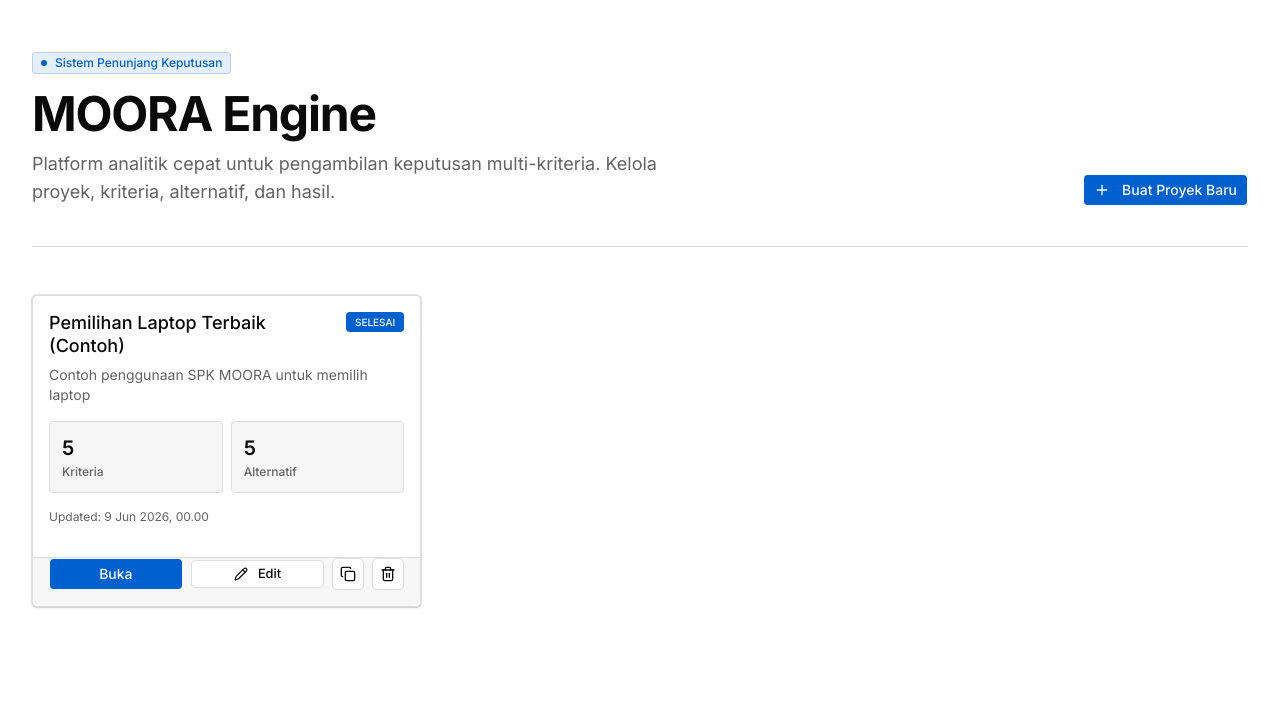
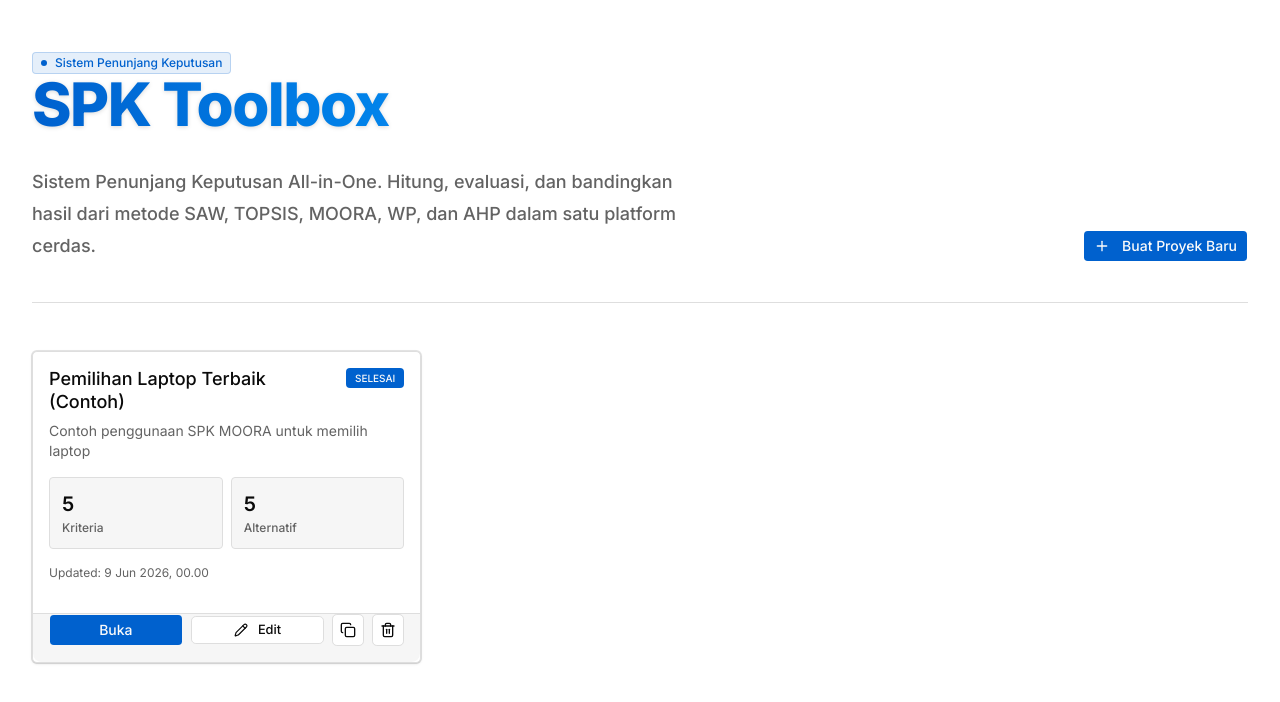
Before and after one commit to fredyyfajarr/spk-toolbox, a Next.js app: page / in a window 1280 px wide. Shown: the top 702 px of the page. Built offline with nearby package versions, Linux system fonts and the light colour scheme.

Commit message:
chore: Rename MOORA Engine to SPK Toolbox branding

```diff
--- a/src/app/layout.tsx
+++ b/src/app/layout.tsx
@@ -16,8 +16,8 @@ const geistMono = Geist_Mono({
 });
 
 export const metadata: Metadata = {
-  title: "SPK MOORA",
-  description: "Aplikasi Sistem Penunjang Keputusan berbasis metode MOORA",
+  title: "SPK Toolbox",
+  description: "Platform Sistem Penunjang Keputusan All-in-One Multi Metode",
 };
 
 export default function RootLayout({
--- a/src/app/page.tsx
+++ b/src/app/page.tsx
@@ -16,11 +16,11 @@ export default function Home() {
             <span className="flex size-1.5 rounded-full bg-primary mr-2" />
             Sistem Penunjang Keputusan
           </div>
-          <h1 className="mt-4 text-4xl font-bold tracking-tight md:text-5xl text-foreground">
-            MOORA Engine
+          <h1 className="text-4xl font-extrabold tracking-tight sm:text-6xl text-transparent bg-clip-text bg-gradient-to-r from-primary to-blue-400 drop-shadow-sm pb-2">
+            SPK Toolbox
           </h1>
-          <p className="mt-3 text-lg text-muted-foreground">
-            Platform analitik cepat untuk pengambilan keputusan multi-kriteria. Kelola proyek, kriteria, alternatif, dan hasil.
+          <p className="mt-6 text-lg leading-8 text-muted-foreground max-w-2xl mx-auto font-medium">
+            Sistem Penunjang Keputusan All-in-One. Hitung, evaluasi, dan bandingkan hasil dari metode SAW, TOPSIS, MOORA, WP, dan AHP dalam satu platform cerdas.
           </p>
         </div>
         <div className="shrink-0">
--- a/src/lib/export-excel.ts
+++ b/src/lib/export-excel.ts
@@ -84,5 +84,5 @@ export function exportProjectToExcel(project: Project, steps: MOORASteps) {
     ],
   ]);
 
-  XLSX.writeFile(workbook, `${project.name || "spk-moora"}.xlsx`);
+  XLSX.writeFile(workbook, `${project.name || "spk-toolbox"}.xlsx`);
 }
--- a/src/lib/export-pdf.ts
+++ b/src/lib/export-pdf.ts
@@ -11,7 +11,7 @@ export function exportProjectToPdf(project: Project, steps: MOORASteps) {
   }).format(new Date());
 
   doc.setFontSize(16);
-  doc.text("LAPORAN SISTEM PENUNJANG KEPUTUSAN", 14, 16);
+  doc.text("SPK Toolbox", 14, 16);
   doc.setFontSize(11);
   doc.text("Metode MOORA (Multi-Objective Optimization by Ratio Analysis)", 14, 24);
   doc.text(`Nama Proyek: ${project.name}`, 14, 34);
--- a/src/store/useProjectStore.ts
+++ b/src/store/useProjectStore.ts
@@ -317,7 +317,7 @@ export const useProjectStore = create<ProjectStore>()(
       saveToStorage: () => undefined,
     }),
     {
-      name: "spk-moora-projects",
+      name: "spk-toolbox-projects",
       storage: createJSONStorage(() => localStorage),
       partialize: (state) => ({
         projects: state.projects,
```
